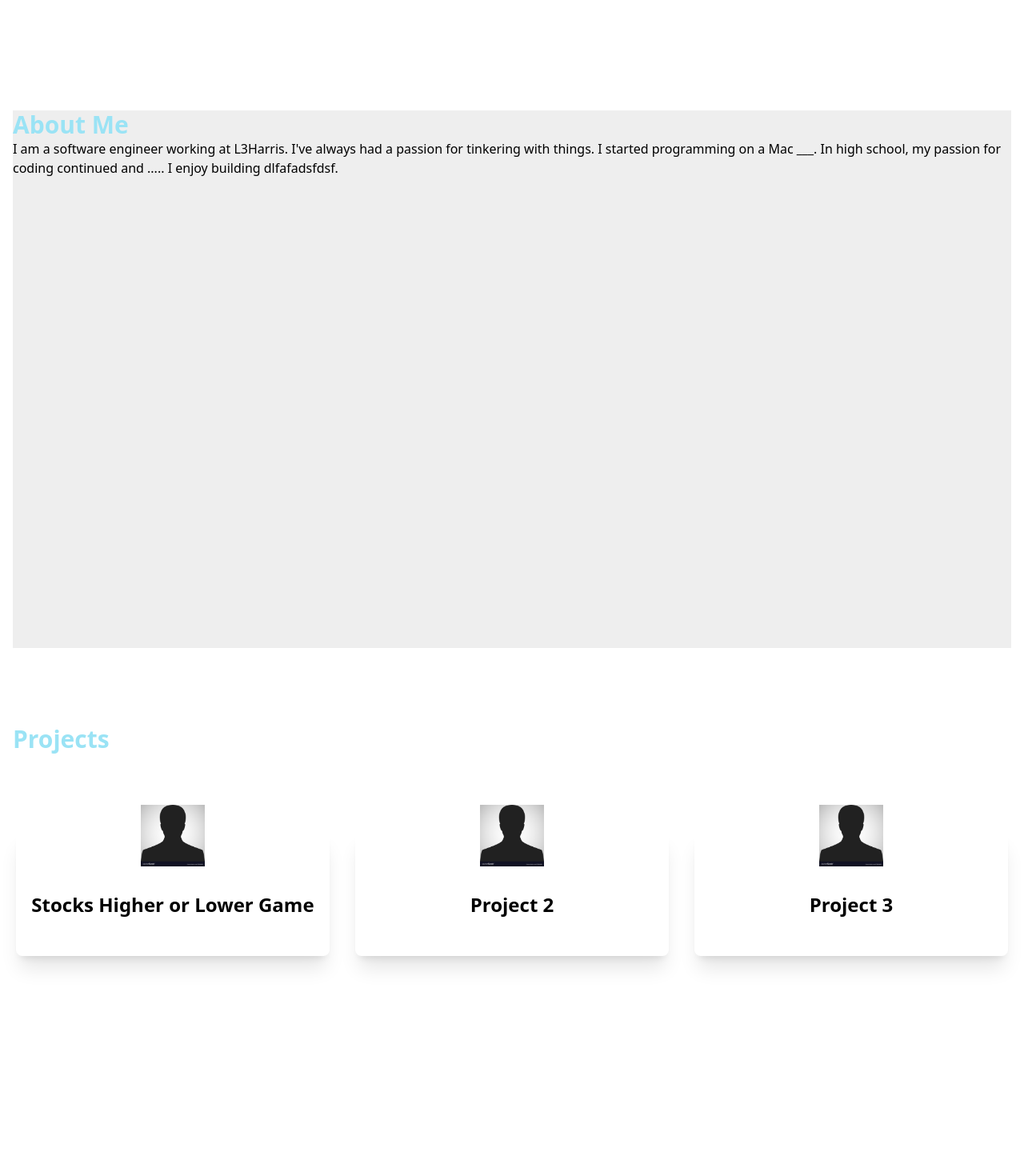
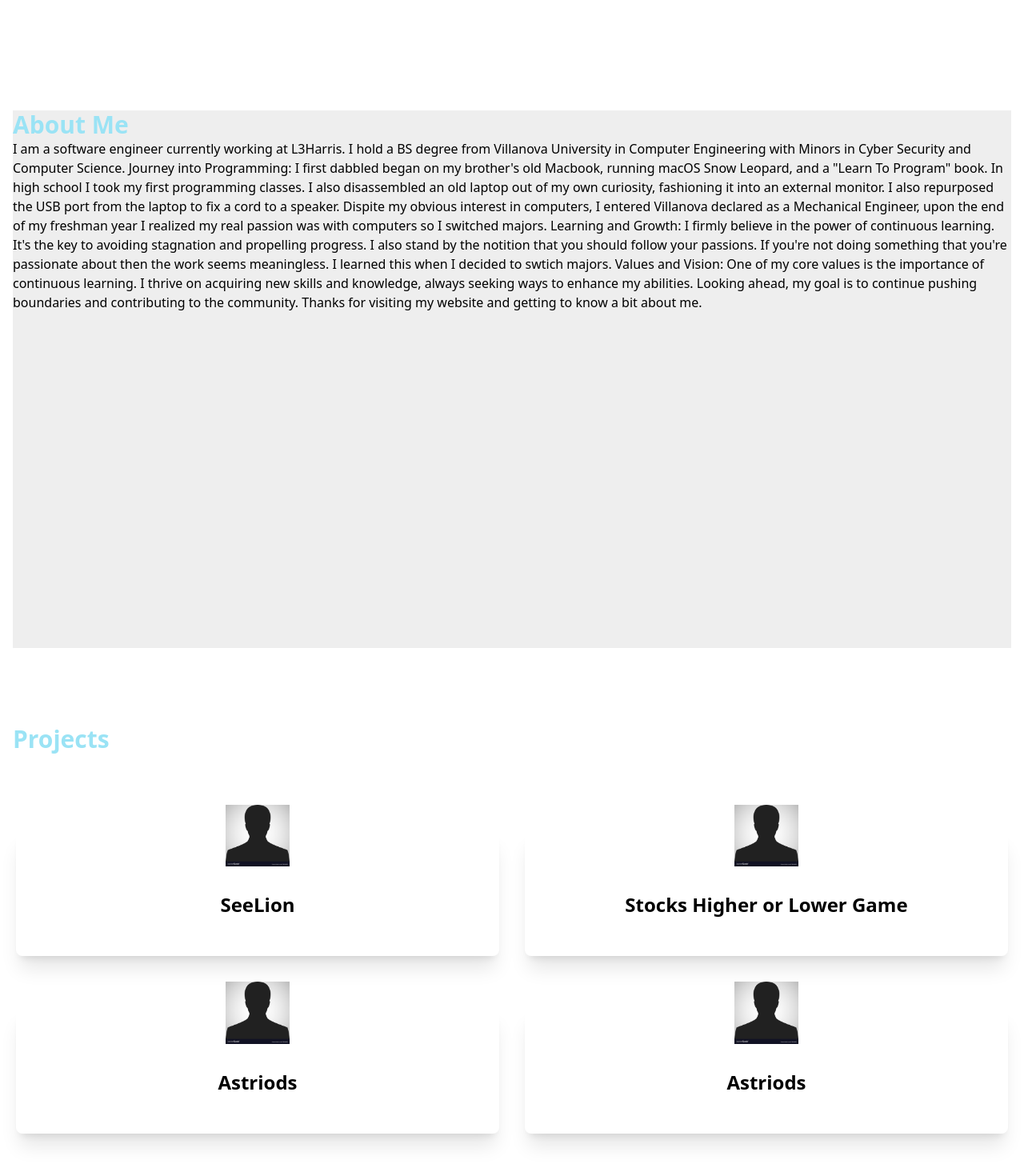
Before and after one commit to meislifka/Portfolio-Site, a React (Create React App) app: page / in a window 1280 px wide. Shown: the part 806-2276 px from the top of the page at 80% size. Built offline with nearby package versions, Linux system fonts and the light colour scheme.

Commit message:
Added about me and projs

```diff
--- a/src/components/AboutMe.jsx
+++ b/src/components/AboutMe.jsx
@@ -6,8 +6,24 @@ export const AboutMe = () => {
 
       <div id="about" className='bg-[#0001]'>
         <h1 className='text-3xl font-bold text-[#9ae3f5]'>About Me</h1>
-        I am a software engineer working at L3Harris. I've always had a passion for tinkering with things.
-        I started programming on a Mac ___. In high school, my passion for coding continued and ..... I enjoy building dlfafadsfdsf.
+        I am a software engineer currently working at L3Harris. I hold a BS degree from Villanova University in Computer Engineering with Minors in Cyber Security and Computer Science.
+
+        Journey into Programming:
+
+        I first dabbled began on my brother's old Macbook, running macOS Snow Leopard, and a "Learn To Program" book. In high school I took my first programming classes. I also disassembled an old laptop out of my own curiosity, fashioning it into an external monitor. I also repurposed the USB port from the laptop to fix a cord to a speaker.
+        Dispite my obvious interest in computers, I entered Villanova declared as a Mechanical Engineer, upon the end of my freshman year I realized my real passion was with computers so I switched majors.
+
+        Learning and Growth:
+
+        I firmly believe in the power of continuous learning. It's the key to avoiding stagnation and propelling progress.
+        I also stand by the notition that you should follow your passions. If you're not doing something that you're passionate about then the work seems meaningless. I learned this when I decided to swtich majors.
+
+
+        Values and Vision:
+
+        One of my core values is the importance of continuous learning. I thrive on acquiring new skills and knowledge, always seeking ways to enhance my abilities. Looking ahead, my goal is to continue pushing boundaries and contributing to the community.
+
+        Thanks for visiting my website and getting to know a bit about me.
       </div>
 
     </div >
--- a/src/components/Projects.jsx
+++ b/src/components/Projects.jsx
@@ -8,18 +8,22 @@ export const Projects = () => {
         <h1 className='text-3xl font-bold text-[#9ae3f5]'>Projects</h1>
       </div>
       <div className='flex max-w-[1240px] mx-auto'>
-        <div className='grid md:grid-cols-3 gap-8 w-full'>
+        <div className='grid md:grid-cols-2 gap-8 w-full'>
           <div className='w-full shadow-xl flex flex-col p-4 my-4 rounded-lg hover:scale-105 duration-300'>
             <img className='w-20 mx-auto mt-[-3rem] bg-white' src={placceholder} alt="/" />
+            <h2 className='text-2xl font-bold text-center py-8'>SeeLion</h2>
+          </div>
+          <div className='w-full shadow-xl flex flex-col p-4 my-4 rounded-lg hover:scale-105 duration-300'>
+            <img className='w-20 mx-auto mt-[-3rem] bg-transparent' src={placceholder} alt="/" />
             <h2 className='text-2xl font-bold text-center py-8'>Stocks Higher or Lower Game</h2>
           </div>
           <div className='w-full shadow-xl flex flex-col p-4 my-4 rounded-lg hover:scale-105 duration-300'>
-            <img className='w-20 mx-auto mt-[-3rem] bg-transparent' src={placceholder} alt="/" />
-            <h2 className='text-2xl font-bold text-center py-8'>Project 2</h2>
+            <img className='w-20 mx-auto mt-[-3rem] bg-white' src={placceholder} alt="/" />
+            <h2 className='text-2xl font-bold text-center py-8'>Astriods</h2>
           </div>
           <div className='w-full shadow-xl flex flex-col p-4 my-4 rounded-lg hover:scale-105 duration-300'>
             <img className='w-20 mx-auto mt-[-3rem] bg-white' src={placceholder} alt="/" />
-            <h2 className='text-2xl font-bold text-center py-8'>Project 3</h2>
+            <h2 className='text-2xl font-bold text-center py-8'>Astriods</h2>
           </div>
         </div>
       </div>
```
